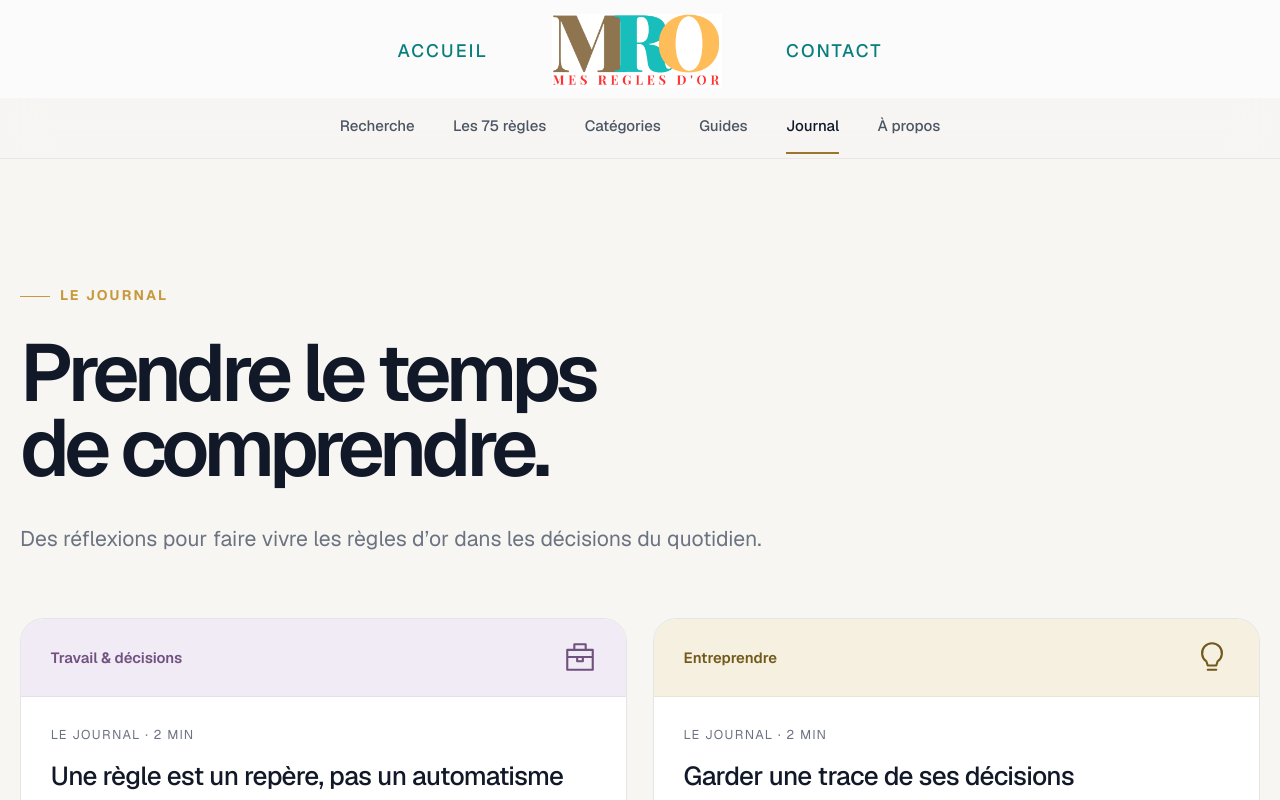
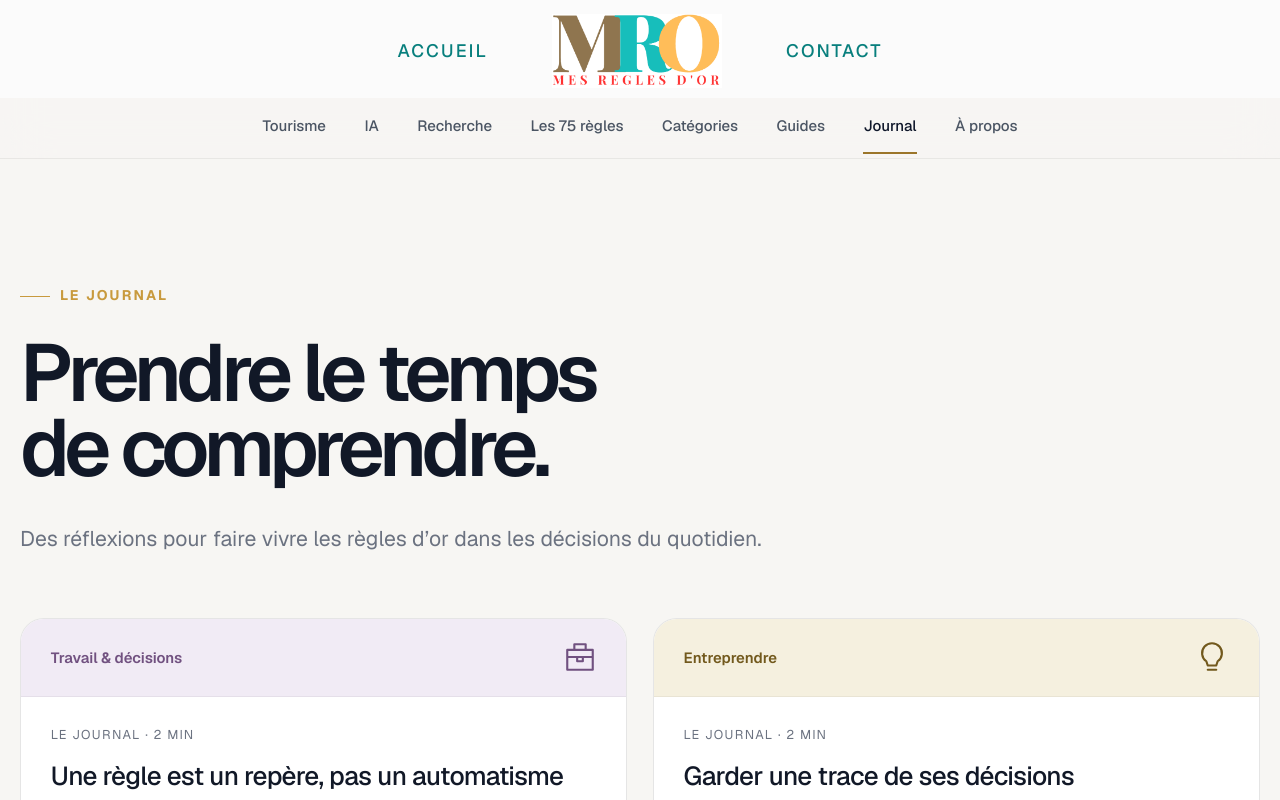
Before and after one commit to Nikolaos59/mes-regles-d-or, a Next.js app: page /blog in a window 1280 px wide. Shown: the top 800 px of the page. Built offline with nearby package versions, Linux system fonts and the light colour scheme; no server answers.

Commit message:
Add tourism and AI navigation and topic pages

```diff
--- /dev/null
+++ b/src/app/ia/page.tsx
@@ -0,0 +1,4 @@
+import TopicPage from "@/components/TopicPage";
+import { createPageMetadata } from "@/lib/seo";
+export const metadata = createPageMetadata({title:"Intelligence artificielle",description:"Vérifier les réponses de l’IA, protéger ses données et utiliser ces outils avec méthode.",path:"/ia"});
+export default function Page(){return <TopicPage id="ia"/>;}
--- a/src/app/sitemap.ts
+++ b/src/app/sitemap.ts
@@ -5,5 +5,5 @@ import { rules } from "@/data/rules";
 import { createSitemap, isIndexable, publishedPaths, siteOrigin } from "@/lib/seo";
 
 export default function sitemap(): MetadataRoute.Sitemap {
-  return createSitemap([...publishedPaths(rules, categories), "/guides", "/blog", ...publications.map(item => `/${item.kind}/${item.slug}`)], isIndexable ? siteOrigin : undefined);
+  return createSitemap([...publishedPaths(rules, categories), "/guides", "/blog", "/tourisme", "/ia", ...publications.map(item => `/${item.kind}/${item.slug}`)], isIndexable ? siteOrigin : undefined);
 }
--- /dev/null
+++ b/src/app/tourisme/page.tsx
@@ -0,0 +1,4 @@
+import TopicPage from "@/components/TopicPage";
+import { createPageMetadata } from "@/lib/seo";
+export const metadata = createPageMetadata({title:"Tourisme & voyages",description:"Préparer ses transports, ses réservations et ses séjours avec les bons réflexes.",path:"/tourisme"});
+export default function Page(){return <TopicPage id="tourisme"/>;}
--- a/src/components/Header.tsx
+++ b/src/components/Header.tsx
@@ -5,6 +5,8 @@ import Image from "next/image";
 import styles from "./Header.module.css";
 
 const navigation = [
+  { label: "Tourisme", href: "/tourisme" },
+  { label: "IA", href: "/ia" },
   { label: "Recherche", href: "/recherche" },
   {
     label: "Les 75 règles",
--- a/src/components/Hero.tsx
+++ b/src/components/Hero.tsx
@@ -5,7 +5,7 @@ import styles from "./Hero.module.css";
 const panels = [
   { title: "Chantier", description: "Choisir un artisan, suivre ses travaux.", href: "/guides#travaux", image: "/images/accueil/plans_construction.webp" },
   { title: "Voiture", description: "Acheter et louer avec les bons réflexes.", href: "/guides#automobile", image: "/images/accueil/vente_automobile.webp" },
-  { title: "Voyage", description: "Location de voiture : partir bien préparé.", href: "/guides/location-voiture-etat", image: "/images/accueil/voyage.webp" },
+  { title: "Voyage", description: "Transports, réservations et séjours : préparer son départ.", href: "/tourisme", image: "/images/accueil/voyage.webp" },
   { title: "E-commerce", description: "Acheter en ligne et connaître ses recours.", href: "/guides#achats", image: "https://images.unsplash.com/photo-1548407260-da850faa41e3?auto=format&fit=crop&w=1200&q=80" },
   { title: "Journal", description: "Prendre du recul sur ses décisions.", href: "/blog", image: "https://images.unsplash.com/photo-1548506923-99f6e89852fe?auto=format&fit=crop&w=1200&q=80" },
 ] as const;
--- a/src/components/PublicationArticle.tsx
+++ b/src/components/PublicationArticle.tsx
@@ -11,7 +11,7 @@ export default function PublicationArticle({ item }: { item: Publication }) {
  const label = item.kind === "guides" ? "Guides pratiques" : "Le journal";
 
  return <main className="container-mro section-mro">
- <nav aria-label="Fil d’Ariane" className="mb-10 flex flex-wrap gap-2 text-sm text-[#6B7280]"><Link href="/">Accueil</Link><span aria-hidden="true">/</span><Link href={`/${item.kind}`}>{label}</Link><span aria-hidden="true">/</span>{item.kind === "guides" && <><Link href={`/guides#${theme.id}`}>{theme.label}</Link><span aria-hidden="true">/</span></>}<span aria-current="page">{item.title}</span></nav>
+ <nav aria-label="Fil d’Ariane" className="mb-10 flex flex-wrap gap-2 text-sm text-[#6B7280]"><Link href="/">Accueil</Link><span aria-hidden="true">/</span><Link href={`/${item.kind}`}>{label}</Link><span aria-hidden="true">/</span>{item.kind === "guides" && <><Link href={theme.id === "tourisme" || theme.id === "ia" ? `/${theme.id}` : `/guides#${theme.id}`}>{theme.label}</Link><span aria-hidden="true">/</span></>}<span aria-current="page">{item.title}</span></nav>
  <article><header className="rounded-[28px] border-l-[6px] p-7 sm:p-12" style={{background:theme.background,borderColor:theme.color}}><div className="flex items-center gap-4" style={{color:theme.color}}><ThemeIcon theme={theme} className="h-10 w-10"/><div><p className="text-xs font-semibold uppercase tracking-widest">{label}</p><p className="text-lg font-semibold">{theme.label}</p></div></div><h1 className="mt-7 max-w-4xl text-balance text-[clamp(2rem,4.5vw,3.8rem)] font-medium leading-[1.1] tracking-tight">{item.title}</h1><PublicationTags item={item}/><p className="mt-6 text-sm font-medium" style={{color:theme.color}}>{readingMinutes(item)} min de lecture{item.reviewedAt ? " · Sources vérifiées" : ""}</p><p className="mt-6 max-w-3xl text-lg leading-8 text-[#374151]">{item.intro}</p></header>
  <div className="mt-14 grid items-start gap-12 lg:grid-cols-[240px_minmax(0,1fr)]">
  <nav aria-label="Sommaire de l’article" className="rounded-3xl border border-black/10 p-6 lg:sticky lg:top-28"><p className="text-xs uppercase tracking-widest" style={{color:theme.color}}>{theme.label}</p><p className="mt-2 font-semibold">Dans cette lecture</p><ul className="mt-5 space-y-4 text-sm leading-6">{item.sections.map((s,i)=><li key={s.title}><a className="hover:underline" href={`#section-${i}`}>{s.title}</a></li>)}<li><a className="hover:underline" href="#a-retenir">À garder sous la main</a></li></ul></nav>
--- a/src/components/ThemeIcon.tsx
+++ b/src/components/ThemeIcon.tsx
@@ -1,5 +1,7 @@
 import type { PublicationTheme } from "@/data/publication-themes";
 const paths = {
+ compass:"M12 2a10 10 0 1 0 0 20 10 10 0 0 0 0-20ZM16 8l-2 6-6 2 2-6 6-2Z",
+ spark:"m12 3 2.5 6.5L21 12l-6.5 2.5L12 21l-2.5-6.5L3 12l6.5-2.5L12 3Z",
  shield:"M12 3 3 7v5c0 5 9 10 9 10s9-5 9-10V7l-9-4ZM8 12l3 3 5-6",
  house:"M3 11 12 3l9 8M5 10v11h14V10M9 21v-7h6v7",
  tools:"m4 20 9-9M15 3a5 5 0 0 0-4 7l3 3a5 5 0 0 0 7-4l-4 2-4-4 2-4ZM3 19l2 2",
--- /dev/null
+++ b/src/components/TopicPage.tsx
@@ -0,0 +1,22 @@
+import Link from "next/link";
+import { publications } from "@/data/publications";
+import { publicationThemes, publicationTheme } from "@/data/publication-themes";
+import PublicationCard from "@/components/PublicationCard";
+import ThemeIcon from "@/components/ThemeIcon";
+export default function TopicPage({id}:{id:"tourisme"|"ia"}) {
+ const theme=publicationThemes.find(theme=>theme.id===id)!;
+ const guides=publications.filter(item=>item.kind==="guides" && publicationTheme(item).id===id);
+ return <main className="container-mro py-10 sm:py-16">
+ <nav aria-label="Fil d’Ariane" className="mb-8 flex gap-3 text-sm"><Link href="/">Accueil</Link><span aria-hidden="true">/</span><span aria-current="page">{theme.label}</span></nav>
+ <header className="rounded-[28px] border-l-[6px] p-7 sm:p-12" style={{background:theme.background,borderColor:theme.color}}>
+ <div style={{color:theme.color}}><ThemeIcon theme={theme} className="h-12 w-12"/></div>
+ <p className="mt-6 text-sm font-semibold uppercase tracking-widest" style={{color:theme.color}}>Les dossiers de Mes Règles d’Or</p>
+ <h1 className="mt-4 text-[clamp(2.5rem,5vw,4rem)] font-medium leading-tight tracking-tight">{theme.label}</h1>
+ <p className="mt-5 max-w-2xl text-lg leading-8 text-[#4B5563]">{theme.description}</p>
+ <p className="mt-5 font-medium">{guides.length} {guides.length===1 ? "guide pratique" : "guides pratiques"}</p>
+ </header>
+ <section className="mt-12" aria-labelledby="topic-guides"><h2 id="topic-guides" className="mb-7 text-3xl font-medium">{id==="tourisme" ? "Avant de partir et pendant le voyage" : "Les bons réflexes avec l’IA"}</h2><div className="grid gap-5 md:grid-cols-2 lg:grid-cols-3">{guides.map(item=><PublicationCard key={item.slug} item={item}/>)}</div></section>
+ {id==="ia" && <aside className="mt-10 rounded-3xl border border-black/10 p-7"><h2 className="text-2xl font-medium">Les règles d’or de l’IA et du numérique</h2><p className="mt-3 text-[#4B5563]">Retrouvez aussi les 15 principes pour utiliser les outils numériques avec méthode.</p><Link href="/categories/ia-numerique" className="mt-5 inline-block font-semibold underline underline-offset-4">Explorer les 15 règles →</Link></aside>}
+ <Link href="/guides" className="mt-12 inline-block font-semibold underline underline-offset-4">Tous les guides →</Link>
+ </main>;
+}
--- a/src/data/guides-verified.ts
+++ b/src/data/guides-verified.ts
@@ -1813,7 +1813,7 @@ export const verifiedGuides: readonly Publication[] = [
   "title": "Avion annulé ou retardé : garder les preuves du voyage",
   "description": "Distinguer assistance, remboursement et indemnisation.",
   "categoryId": "argent-consommation",
-  "themeId": "achats",
+  "themeId": "tourisme",
   "reviewedAt": "2026-09-29",
   "intro": "La règle d’or : demandez les options proposées avant d’acheter un nouveau trajet.",
   "sections": [
@@ -1855,7 +1855,7 @@ export const verifiedGuides: readonly Publication[] = [
   "title": "Train en retard : conserver le billet et l’heure d’arrivée",
   "description": "Vérifier les droits applicables à votre trajet ferroviaire.",
   "categoryId": "argent-consommation",
-  "themeId": "achats",
+  "themeId": "tourisme",
   "reviewedAt": "2026-09-29",
   "intro": "La règle d’or : distinguez la garantie commerciale du transporteur des droits réglementaires.",
   "sections": [
@@ -1897,7 +1897,7 @@ export const verifiedGuides: readonly Publication[] = [
   "title": "Voyage organisé : lire ce que le forfait inclut",
   "description": "Comparer prestations, frais et conditions d’annulation.",
   "categoryId": "argent-consommation",
-  "themeId": "achats",
+  "themeId": "tourisme",
   "reviewedAt": "2026-09-29",
   "intro": "La règle d’or : faites préciser les éléments essentiels avant de réserver.",
   "sections": [
@@ -3465,7 +3465,7 @@ export const verifiedGuides: readonly Publication[] = [
     "kind": "guides",
     "slug": "location-voiture-etat",
     "title": "Voiture de location : documenter le départ et le retour",
-    "themeId": "automobile",
+    "themeId": "tourisme",
     "categoryId": "argent-consommation",
     "description": "Comparer les conditions et faire noter les dommages existants.",
     "intro": "La règle d’or : faites constater l’état du véhicule avec le loueur avant de partir et lors du retour.",
@@ -3717,7 +3717,7 @@ export const verifiedGuides: readonly Publication[] = [
     "kind": "guides",
     "slug": "ia-verifier-proteger",
     "title": "IA générative : vérifier la réponse et protéger ses données",
-    "themeId": "numerique",
+    "themeId": "ia",
     "categoryId": "ia-numerique",
     "description": "Utiliser une aide à la rédaction sans lui déléguer son jugement.",
     "intro": "La règle d’or : une réponse convaincante doit encore être vérifiée avant d’être utilisée.",
--- a/src/data/publication-tags.ts
+++ b/src/data/publication-tags.ts
@@ -2,6 +2,7 @@ import type { Publication } from "@/data/publications";
 import { publicationTheme } from "@/data/publication-themes";
 
 export const tags = [
+  {slug:"tourisme",label:"Tourisme"},
   {slug:"budget",label:"Budget"}, {slug:"promotions",label:"Promotions"},
   {slug:"courses",label:"Courses"}, {slug:"cybersecurite",label:"Cybersécurité"},
   {slug:"donnees-personnelles",label:"DonnéesPersonnelles"}, {slug:"arnaques",label:"Arnaques"},
@@ -103,7 +104,7 @@ const extras: Record<string, readonly TagSlug[]> = {
   "tresorerie-anticiper":["budget"],
 };
 export function publicationTags(item: Publication) {
-  const themeTags: Record<string, TagSlug> = {logement:"logement",travaux:"travaux",automobile:"automobile",achats:"achats",numerique:"cybersecurite",travail:"decisions",projets:"entreprendre"};
+  const themeTags: Record<string, TagSlug> = {tourisme:"tourisme",ia:"ia",logement:"logement",travaux:"travaux",automobile:"automobile",achats:"achats",numerique:"cybersecurite",travail:"decisions",projets:"entreprendre"};
   const base = item.categoryId === "ia-numerique" ? "ia" : themeTags[publicationTheme(item).id];
   const slugs = new Set<TagSlug>([base, ...(extras[item.slug] ?? [])]);
   return tags.filter(tag=>slugs.has(tag.slug));
--- a/src/data/publication-themes.ts
+++ b/src/data/publication-themes.ts
@@ -1,10 +1,12 @@
 import type { Publication } from "@/data/publications";
 export const publicationThemes = [
+ {id:"tourisme",label:"Tourisme & voyages",description:"Préparer son séjour, ses transports et ses réservations.",color:"#096F83",background:"#E2F4F5",icon:"compass"},
+ {id:"ia",label:"Intelligence artificielle",description:"Utiliser l’IA avec discernement, vérifier ses réponses et protéger ses données.",color:"#6544A0",background:"#F0EAFB",icon:"spark"},
  {id:"logement",label:"Logement & assurance",description:"Habiter, louer et réagir à un sinistre.",color:"#235F75",background:"#E7F1F4",icon:"house"},
  {id:"travaux",label:"Travaux & artisans",description:"Préparer un chantier et faire face aux difficultés.",color:"#904727",background:"#F7EDE5",icon:"tools"},
  {id:"automobile",label:"Automobile",description:"Vérifier un véhicule avant de s’engager.",color:"#3B518C",background:"#EBEFF9",icon:"car"},
  {id:"achats",label:"Achats & budget",description:"Comparer, vérifier et acheter avec du recul.",color:"#38624C",background:"#EAF2EB",icon:"bag"},
- {id:"numerique",label:"Numérique & arnaques",description:"Protéger ses comptes, ses données et ses usages de l’IA.",color:"#176565",background:"#E6F3F1",icon:"shield"},
+ {id:"numerique",label:"Numérique & arnaques",description:"Protéger ses comptes, ses données et ses appareils.",color:"#176565",background:"#E6F3F1",icon:"shield"},
  {id:"travail",label:"Travail & décisions",description:"Mieux échanger et structurer ses choix.",color:"#715180",background:"#F1EBF5",icon:"work"},
  {id:"projets",label:"Entreprendre",description:"Tester ses idées et apprendre de ses décisions.",color:"#72591D",background:"#F5F0DF",icon:"idea"},
 ] as const;
```
